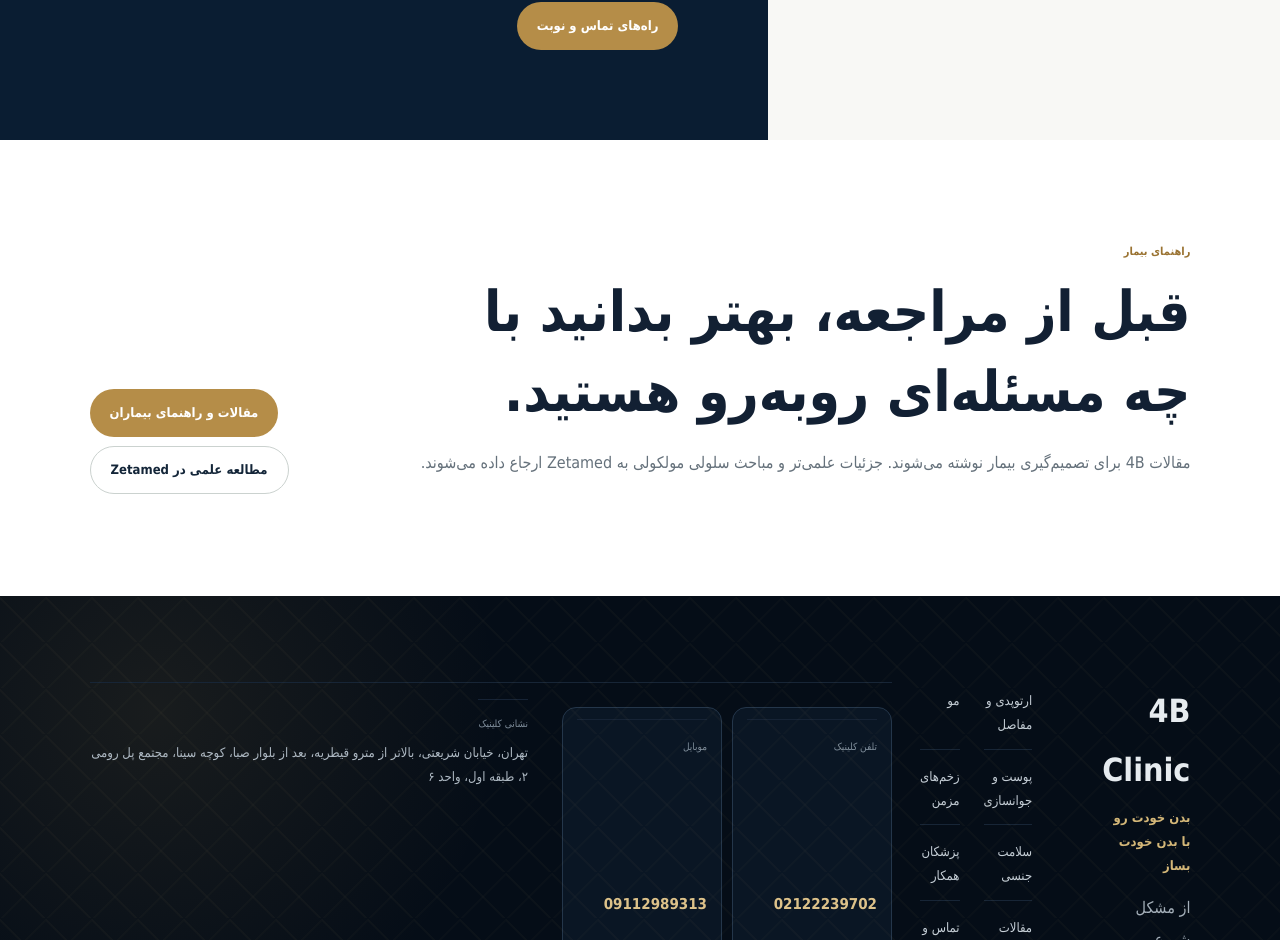
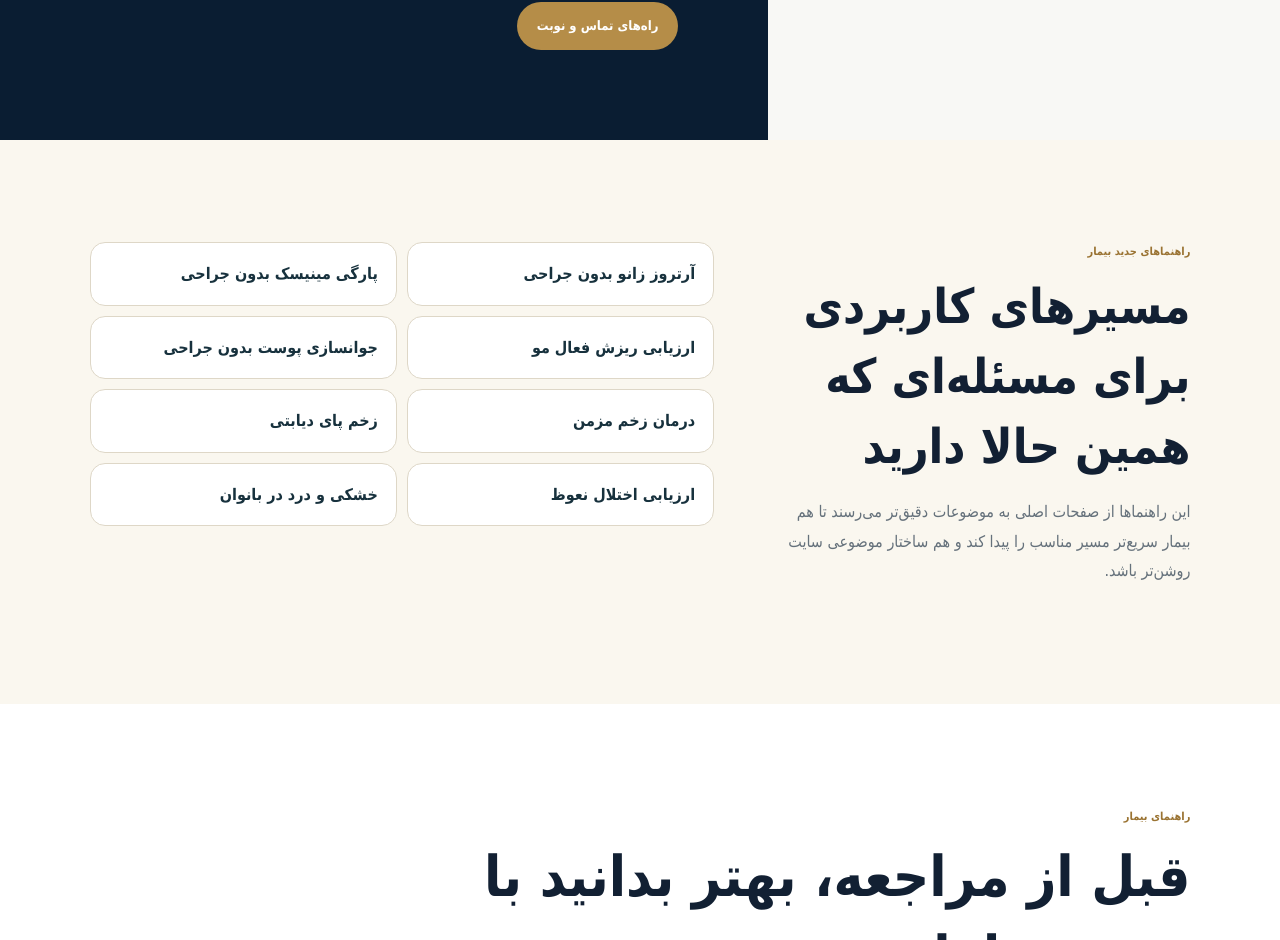
Before and after one commit to kianariai-alt/4B-Clinic-Web, a SvelteKit app: page / in a window 1280 px wide. Shown: the part 5235-6175 px from the top of the page. Built offline with nearby package versions, Linux system fonts and the light colour scheme.

Commit message:
SEO: strengthen discovery of new patient guides

```diff
--- a/src/routes/+page.svelte
+++ b/src/routes/+page.svelte
@@ -91,6 +91,20 @@
   <div class="clinic-contact"><div class="eyebrow light">تهران • قیطریه</div><h2>ارزیابی حضوری در تهران</h2><p>{site.contact.address}</p><div class="phone-row">{#each site.contact.phones as phone}<a href={phone.href} dir="ltr">{phone.display}</a>{/each}</div><a class="contact-button" href="/contact">راه‌های تماس و نوبت</a></div>
 </section>
 
+<section class="discovery-v2">
+  <div><div class="eyebrow">راهنماهای جدید بیمار</div><h2>مسیرهای کاربردی برای مسئله‌ای که همین حالا دارید</h2><p>این راهنماها از صفحات اصلی به موضوعات دقیق‌تر می‌رسند تا هم بیمار سریع‌تر مسیر مناسب را پیدا کند و هم ساختار موضوعی سایت روشن‌تر باشد.</p></div>
+  <div class="discovery-links">
+    <a href="/orthopedics/knee/osteoarthritis-non-surgical">آرتروز زانو بدون جراحی</a>
+    <a href="/orthopedics/knee/meniscus-non-surgical">پارگی مینیسک بدون جراحی</a>
+    <a href="/hair/hair-loss-control">ارزیابی ریزش فعال مو</a>
+    <a href="/skin/non-surgical-rejuvenation">جوانسازی پوست بدون جراحی</a>
+    <a href="/wounds/chronic-wound-treatment">درمان زخم مزمن</a>
+    <a href="/wounds/diabetic-foot">زخم پای دیابتی</a>
+    <a href="/sexual-health/erectile-dysfunction-evaluation">ارزیابی اختلال نعوظ</a>
+    <a href="/sexual-health/female-dryness-pain">خشکی و درد در بانوان</a>
+  </div>
+</section>
+
 <section class="articles-v2"><div><div class="eyebrow">راهنمای بیمار</div><h2>قبل از مراجعه، بهتر بدانید با چه مسئله‌ای روبه‌رو هستید.</h2><p>مقالات 4B برای تصمیم‌گیری بیمار نوشته می‌شوند. جزئیات علمی‌تر و مباحث سلولی مولکولی به Zetamed ارجاع داده می‌شوند.</p></div><div class="article-actions"><a href="/articles">مقالات و راهنمای بیماران</a><a class="outline-dark" href="https://zetamed.org" target="_blank" rel="noreferrer">مطالعه علمی در Zetamed</a></div></section>
 
 <style>
@@ -102,4 +116,5 @@
   .bio-v2{margin:clamp(36px,6vw,80px);padding:clamp(40px,6vw,78px);border-radius:32px;background:linear-gradient(135deg,#07172b,#12385f);color:#fff;display:flex;justify-content:space-between;align-items:end;gap:40px}.bio-v2 p{max-width:760px;color:#c5ced7}.clinic-v2{display:grid;grid-template-columns:.8fr 1.2fr;background:#f2eee4}.clinic-card,.clinic-contact{padding:clamp(58px,7vw,96px) clamp(20px,7vw,90px)}.clinic-card{background:#f8f8f5}.clinic-card strong{color:#8d692c}.clinic-card p{color:#66727c}.clinic-contact{background:#0a1d32;color:#fff}.clinic-contact p{color:#c2ccd5;max-width:760px}.phone-row{display:flex;gap:9px;flex-wrap:wrap;margin:22px 0}.phone-row a{border:1px solid #38516c;color:#ddc287;padding:8px 13px;border-radius:12px;text-decoration:none}.contact-button{margin-top:6px}.articles-v2{display:flex;justify-content:space-between;align-items:end;gap:50px;background:#fff}.articles-v2>div:first-child{max-width:820px}.articles-v2 p{color:#65717b}.article-actions{display:flex;gap:9px;flex-wrap:wrap;justify-content:flex-end}.article-actions .outline-dark{background:#fff;color:#132538;border:1px solid #cbd2cf}
   @media(max-width:1000px){.home-v2-shade{background:linear-gradient(0deg,rgba(3,10,18,.98) 0%,rgba(3,10,18,.78) 50%,rgba(3,10,18,.1) 100%)}.home-v2-content{width:auto;margin:0;padding:130px 24px 52px}.home-intro-v2,.section-heading-v2,.approach-v2,.clinic-v2{grid-template-columns:1fr;gap:28px}.service-photo-grid{grid-template-columns:1fr 1fr}.photo-service-card.large{grid-column:span 1}.tech-list-v2{grid-template-columns:1fr 1fr}.articles-v2{align-items:flex-start;flex-direction:column}.article-actions{justify-content:flex-start}}
   @media(max-width:650px){.home-v2-hero{min-height:760px}.home-v2-hero>img{object-position:right center}.home-v2-content{padding-top:290px}.home-v2-content h1{font-size:46px}.home-actions{flex-direction:column}.home-actions a{width:100%}.service-photo-grid{grid-template-columns:1fr;grid-auto-rows:330px}.tech-list-v2{grid-template-columns:1fr}.approach-steps{grid-template-columns:1fr}.bio-v2{margin:28px 14px;padding:34px 22px;align-items:flex-start;flex-direction:column}.bio-v2>a{width:100%}.phone-row{display:grid;grid-template-columns:1fr 1fr}.article-actions{width:100%;display:grid}.article-actions>a{width:100%}}
+.discovery-v2{padding:clamp(62px,8vw,104px) clamp(20px,7vw,110px);background:#faf7ef;display:grid;grid-template-columns:.8fr 1.2fr;gap:60px;align-items:start}.discovery-v2 h2{font-size:clamp(28px,4vw,48px);line-height:1.45;margin:10px 0}.discovery-v2 p{color:#65717b}.discovery-links{display:grid;grid-template-columns:repeat(2,1fr);gap:10px}.discovery-links a{padding:16px 18px;border:1px solid #ded7c7;border-radius:15px;background:#fff;color:#17313d;text-decoration:none;font-weight:800}.discovery-links a:hover{border-color:#b58d48}@media(max-width:760px){.discovery-v2{grid-template-columns:1fr;gap:24px}.discovery-links{grid-template-columns:1fr}}
 </style>
```
